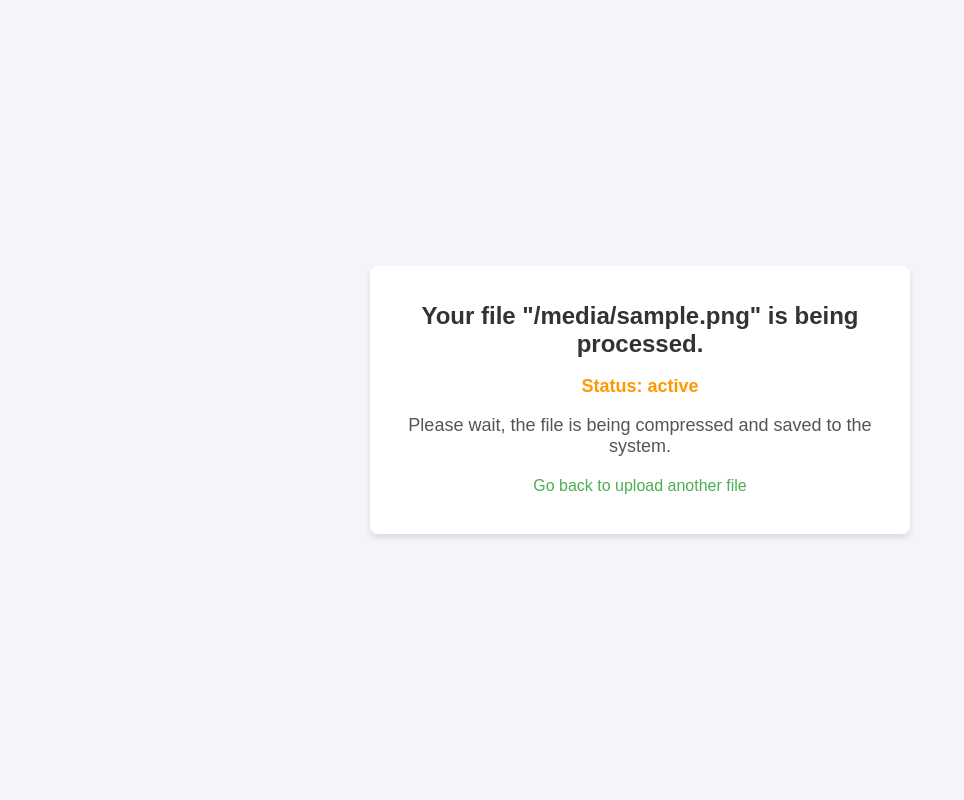
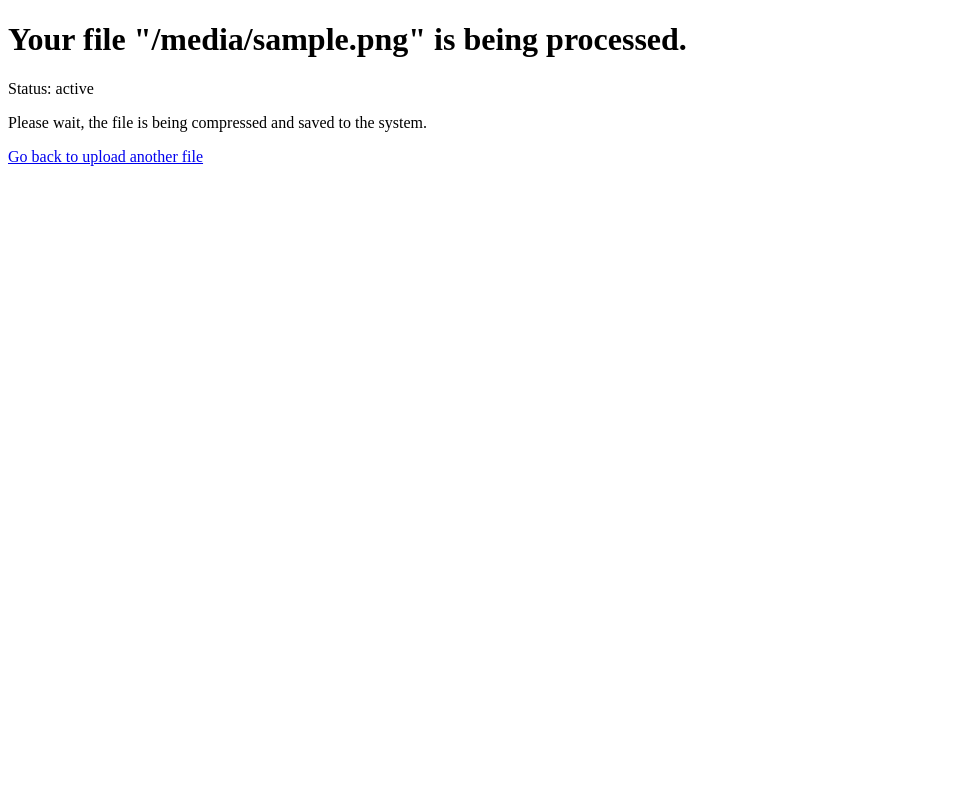
Before and after one commit to merunvishnu/Compression_project, a Flask app: template templates/uploading.html in a window 1280 px wide. Shown: the whole page, without its empty margins (0-964 px from the left). Run offline with Flask 3, Linux system fonts and the light colour scheme; the template is opened without the code that fills it: most values are stand-ins (such as "Sample title", 1, 10 or a date in 2020); some libraries are stand-ins or nearby versions.

Commit message:
Update uploading.html

```diff
--- a/templates/uploading.html
+++ b/templates/uploading.html
@@ -4,55 +4,11 @@
     <meta charset="UTF-8">
     <meta name="viewport" content="width=device-width, initial-scale=1.0">
     <title>File Uploading</title>
-    <style>
-        body {
-            font-family: Arial, sans-serif;
-            margin: 0;
-            padding: 0;
-            background-color: #f4f4f9;
-            display: flex;
-            justify-content: center;
-            align-items: center;
-            height: 100vh;
-            flex-direction: column;
-        }
-        .container {
-            background-color: white;
-            padding: 20px;
-            border-radius: 8px;
-            box-shadow: 0 4px 6px rgba(0, 0, 0, 0.1);
-            text-align: center;
-            width: 80%;
-            max-width: 500px;
-        }
-        h1 {
-            font-size: 24px;
-            color: #333;
-        }
-        p {
-            font-size: 18px;
-            color: #555;
-        }
-        .status {
-            font-weight: bold;
-            color: #ff9800; /* Orange color to highlight the status */
-        }
-        a {
-            font-size: 16px;
-            color: #4CAF50;
-            text-decoration: none;
-        }
-        a:hover {
-            text-decoration: underline;
-        }
-    </style>
 </head>
 <body>
-    <div class="container">
-        <h1>Your file "{{ filename }}" is being processed.</h1>
-        <p class="status">Status: {{ status if status else 'Processing... Please wait.' }}</p>
-        <p>Please wait, the file is being compressed and saved to the system.</p>
-        <p><a href="/">Go back to upload another file</a></p>
-    </div>
+    <h1>Your file "{{ filename }}" is being processed.</h1>
+    <p>Status: {{ status if status else 'Processing... Please wait.' }}</p>
+    <p>Please wait, the file is being compressed and saved to the system.</p>
+    <p><a href="/">Go back to upload another file</a></p>
 </body>
 </html>
```
